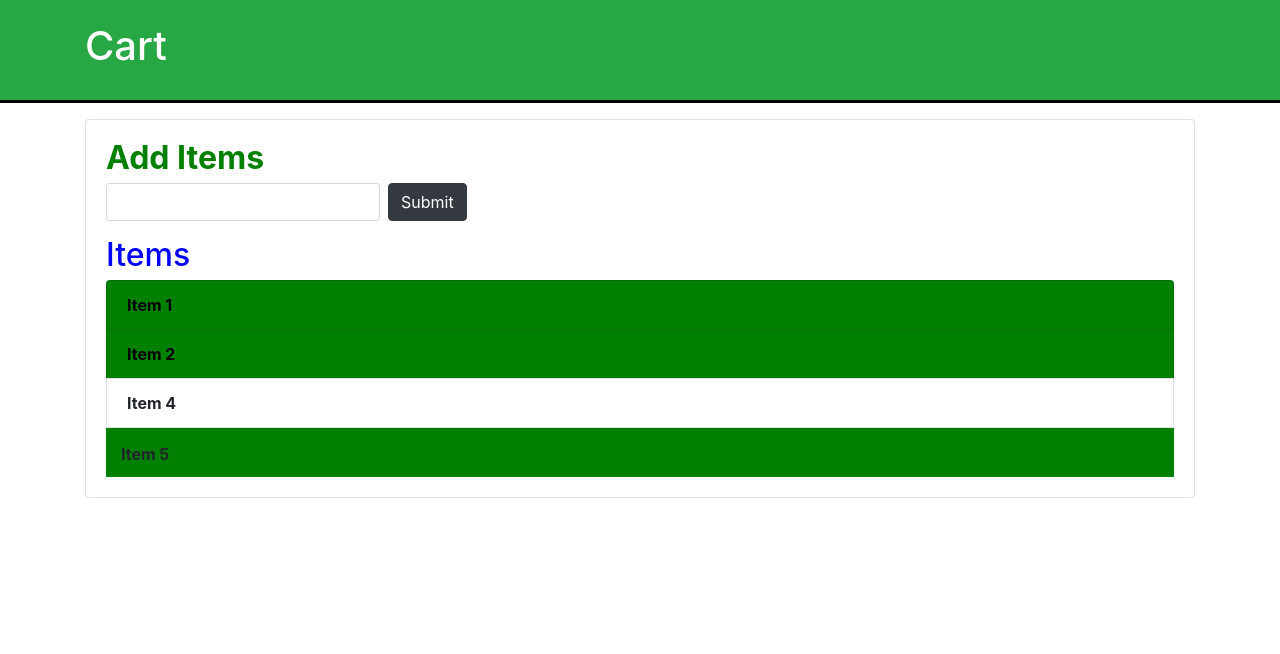
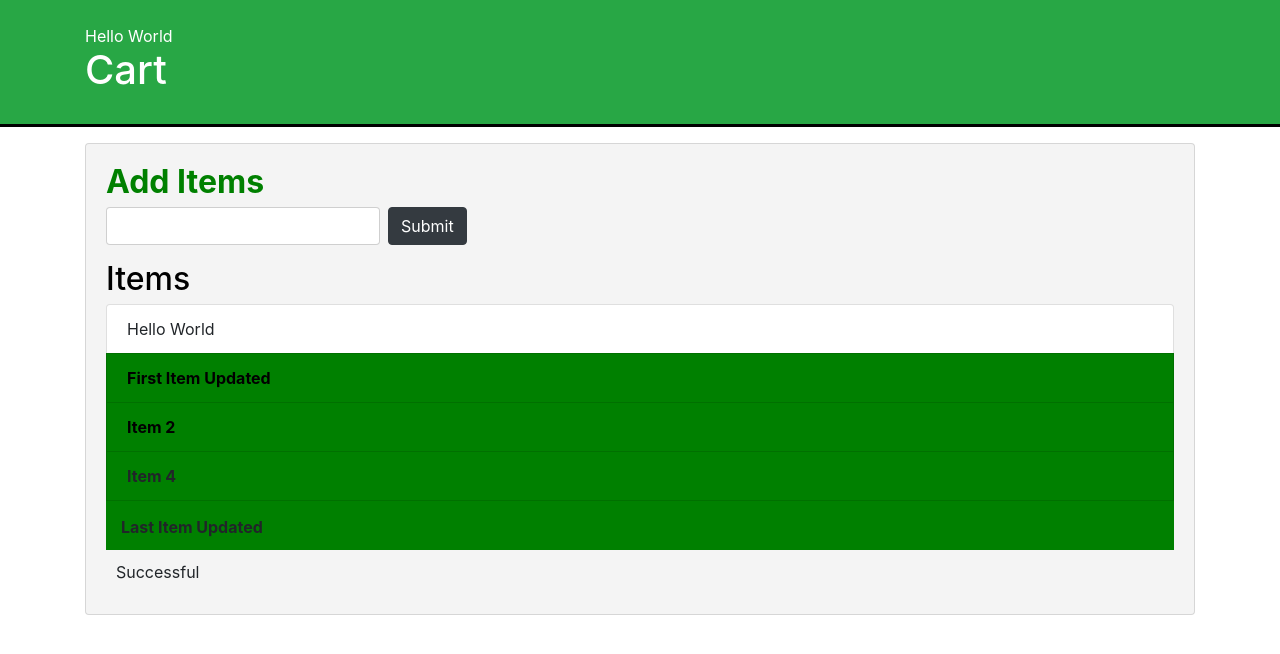
Before and after one commit to Dilkashpeshimam18/javascript-domManipulation2, a plain HTML site: page index.html in a window 1280 px wide. Drawn offline with nearby package versions, Linux system fonts and the light colour scheme.

Commit message:
createdNewElement

```diff
--- a/dom.js
+++ b/dom.js
@@ -58,3 +58,52 @@ for(var items of odd){
     items.style.color='black'
 
 }
+
+//traversing the dom
+
+
+let itemList=document.querySelector('#items')
+console.log(itemList.parentNode)
+itemList.parentElement.style.backgroundColor='#f4f4f4'
+console.log(itemList.parentElement.parentElement)
+
+itemList.children[3].style.backgroundColor='green'
+itemList.firstChild.innerText='First'
+itemList.firstElementChild.textContent='First Item Updated'
+itemList.lastElementChild.textContent='Last Item Updated'
+console.log(itemList.lastChild)
+itemList.nextElementSibling.innerHTML='Successful'
+itemList.nextElementSibling.style.padding='10px'
+
+console.log(itemList.previousSibling)
+itemList.previousElementSibling.style.color='black'
+
+//create element
+
+let newDiv= document.createElement('div')
+
+newDiv.className='container2'
+newDiv.id='container2'
+
+newDiv.setAttribute('title', 'newDiv')
+let newDivText=document.createTextNode('Hello World')
+
+newDiv.appendChild(newDivText)
+console.log(newDiv)
+
+let container= document.querySelector('header .container')
+let h1=document.querySelector('header h1')
+
+container.insertBefore(newDiv,h1)
+
+let newTag=document.createElement('li')
+newTag.className='list-group-item'
+
+let liText=document.createTextNode('Hello World')
+newTag.appendChild(liText)
+console.log(newTag)
+
+let ulTag=document.querySelector('#items')
+let li=document.querySelector('.list-group-item')
+
+ulTag.insertBefore(newTag,li)
--- a/index.html
+++ b/index.html
@@ -28,6 +28,7 @@
       <li class="list-group-item">Item 4</li>
       <li class="list-group-newItem">Item 5</li>
     </ul>
+    <span></span>
    </div>
   </div>
 <script src="dom.js"></script>
```
